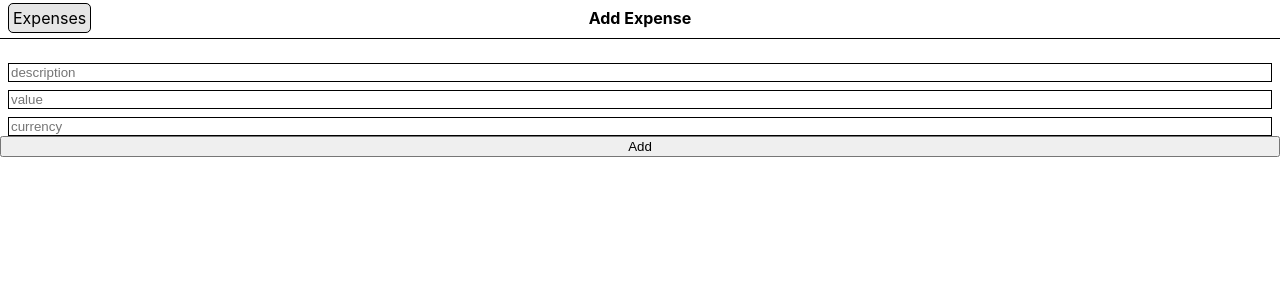
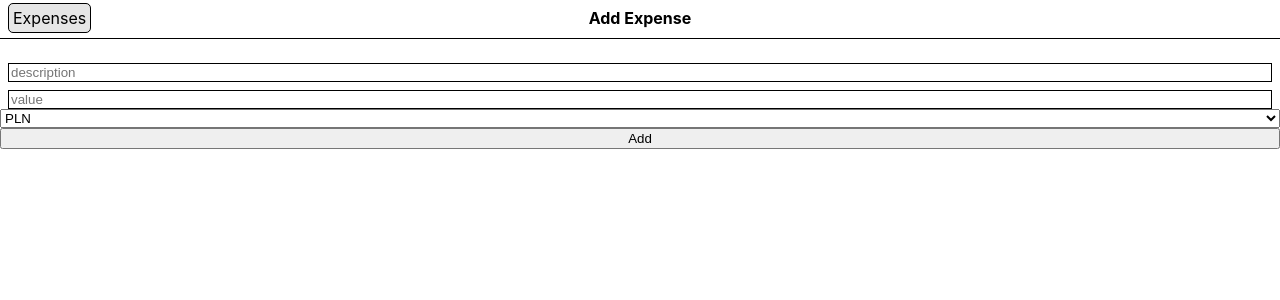
Before and after one commit to jaklyk2103/expenses-ui, a React (Create React App) app: page /addExpense in a window 1280 px wide. Shown: the top 300 px of the page. Built offline with nearby package versions, Linux system fonts and the light colour scheme.

Commit message:
SelectCurrencyFormField component

```diff
--- a/src/components/addExpenseForm/addExpenseForm.tsx
+++ b/src/components/addExpenseForm/addExpenseForm.tsx
@@ -1,8 +1,11 @@
 import { ChangeEvent, MouseEvent, useState } from "react";
+import { useNavigate } from "react-router-dom";
 import { ExpensesService } from "../../services/expensesService";
+import SelectCurrencyFormField from "../selectCurrencyFormField/selectCurrencyFormField";
 import "./addExpenseForm.css";
 
 export default function AddExpenseForm() {
+  const navigate = useNavigate();
   const [description, setDescription] = useState('');
   const [currency, setCurrency] = useState('PLN');
   const [value, setValue] = useState(0);
@@ -19,7 +22,8 @@ export default function AddExpenseForm() {
         value,
         expenseOwnerEmail: 'test@email.com',
       }
-    })
+    });
+    navigate('/');
   };
 
   const handleDescriptionInputChange = (event: ChangeEvent<HTMLInputElement>) => {
@@ -38,7 +42,8 @@ export default function AddExpenseForm() {
     <form className="add-expense-form-wrapper">
       <input className='add-expense-form-input' type="text" onChange={handleDescriptionInputChange} placeholder="description" />
       <input className='add-expense-form-input' type="number" min="1" step="any" onChange={handleValueInputChange} placeholder="value" />
-      <input className='add-expense-form-input' type="text" onChange={handleCurrencyInputChange} placeholder="currency" />
+      {/* <input className='add-expense-form-input' type="text" onChange={handleCurrencyInputChange} placeholder="currency" /> */}
+      <SelectCurrencyFormField />
       <button className='add-expense-form-button' onClick={handleAddExpenseButtonClick}>Add</button>
     </form>
   );
--- /dev/null
+++ b/src/components/selectCurrencyFormField/currencies.ts
@@ -0,0 +1,25 @@
+export type Currency = {
+  code: CurrencyCode,
+  description: String;
+}
+
+export enum CurrencyCode {
+  "PLN" = "PLN",
+  "EUR" = "EUR",
+  "USD" = "USD"
+}
+
+export const currencies: Currency[] = [
+  {
+    code: CurrencyCode.PLN,
+    description: "Polish Zloty"
+  },
+  {
+    code: CurrencyCode.EUR,
+    description: "Euro"
+  },
+  {
+    code: CurrencyCode.USD,
+    description: "American Dollar"
+  }
+]
--- /dev/null
+++ b/src/components/selectCurrencyFormField/selectCurrencyFormField.tsx
@@ -0,0 +1,18 @@
+import { ReactNode } from "react";
+import { Currency, currencies } from "./currencies";
+
+const currencyCodes = currencies.map(currency => currency.code);
+
+export default function SelectCurrencyFormField() {
+  const createOptionTags = (): ReactNode[] => {
+    return currencyCodes.map(currencyCode => {
+      return <option value={currencyCode.toString()}>{currencyCode.toString()}</option>
+    })
+  }
+
+  return(
+    <select>
+      {createOptionTags()}
+    </select>
+  )
+}
```
